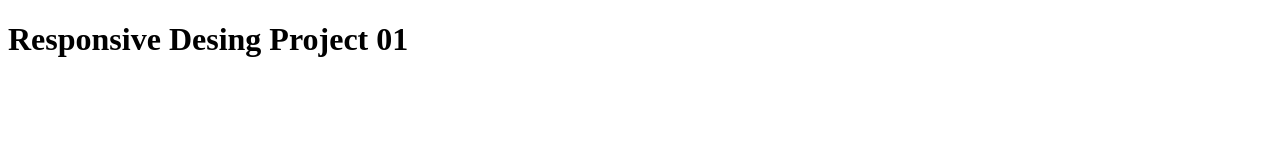
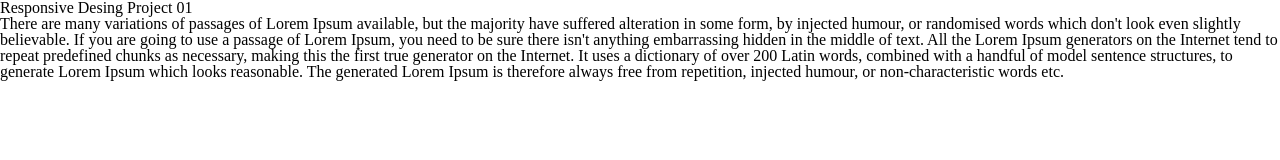
Before and after one commit to syedshaon/ResponsiveProject01, a plain HTML site: page index.html in a window 1280 px wide. Drawn offline with Linux system fonts and the light colour scheme.

Commit message:
startup files

```diff
--- /dev/null
+++ b/css/large.css
@@ -0,0 +1,2 @@
+body {
+}
--- /dev/null
+++ b/css/medium.css
@@ -0,0 +1,2 @@
+body {
+}
--- /dev/null
+++ b/css/reset.css
@@ -0,0 +1,48 @@
+/* http://meyerweb.com/eric/tools/css/reset/
+   v2.0 | 20110126
+   License: none (public domain)
+*/
+
+html, body, div, span, applet, object, iframe,
+h1, h2, h3, h4, h5, h6, p, blockquote, pre,
+a, abbr, acronym, address, big, cite, code,
+del, dfn, em, img, ins, kbd, q, s, samp,
+small, strike, strong, sub, sup, tt, var,
+b, u, i, center,
+dl, dt, dd, ol, ul, li,
+fieldset, form, label, legend,
+table, caption, tbody, tfoot, thead, tr, th, td,
+article, aside, canvas, details, embed,
+figure, figcaption, footer, header, hgroup,
+menu, nav, output, ruby, section, summary,
+time, mark, audio, video {
+	margin: 0;
+	padding: 0;
+	border: 0;
+	font-size: 100%;
+	font: inherit;
+	vertical-align: baseline;
+}
+/* HTML5 display-role reset for older browsers */
+article, aside, details, figcaption, figure,
+footer, header, hgroup, menu, nav, section {
+	display: block;
+}
+body {
+	line-height: 1;
+}
+ol, ul {
+	list-style: none;
+}
+blockquote, q {
+	quotes: none;
+}
+blockquote:before, blockquote:after,
+q:before, q:after {
+	content: '';
+	content: none;
+}
+table {
+	border-collapse: collapse;
+	border-spacing: 0;
+}
--- /dev/null
+++ b/css/small.css
@@ -0,0 +1,15 @@
+
+
+
+
+/* Prevent adjustments of font size after orientation changes in IE on Windows Phone and in iOS.  */
+html {-webkit-text-size-adjust: 100%; -ms-text-size-adjust: 100%;}
+
+/*  apply a natural box layout model to all elements  */
+* { -moz-box-sizing: border-box; -webkit-box-sizing: border-box; box-sizing: border-box; }
+
+/*
+
+<!-- TELLS PHONES NOT TO LIE ABOUT THEIR WIDTH -->
+<!-- <meta name="viewport" content="width=device-width, initial-scale=1, maximum-scale=1">  -->
+     */
--- a/index.html
+++ b/index.html
@@ -3,8 +3,18 @@
 <head>
     <title>Responsive Desing Project 01</title>
 	<meta charset="utf-8" />
+    <link href="css/reset.css" rel="stylesheet" />
+    <link href="css/small.css" rel="stylesheet" />
+    <link href="css/medium.css" rel="stylesheet" />
+    <link href="css/large.css" rel="stylesheet" />
 </head>
 <body>
     <h1>Responsive Desing Project 01</h1>
+    <p>There are many variations of passages of Lorem Ipsum available, but the majority have suffered alteration in some form,
+     by injected humour, or randomised words which don't look even slightly believable. If you are going to use a passage of Lorem Ipsum,
+    you need to be sure there isn't anything embarrassing hidden in the middle of text. All the Lorem Ipsum generators on the Internet tend to
+     repeat predefined chunks as necessary, making this the first true generator on the Internet. It uses a dictionary of over 200 Latin words,
+     combined with a handful of model sentence structures,
+    to generate Lorem Ipsum which looks reasonable. The generated Lorem Ipsum is therefore always free from repetition, injected humour, or non-characteristic words etc.</p>
 </body>
 </html>
```
